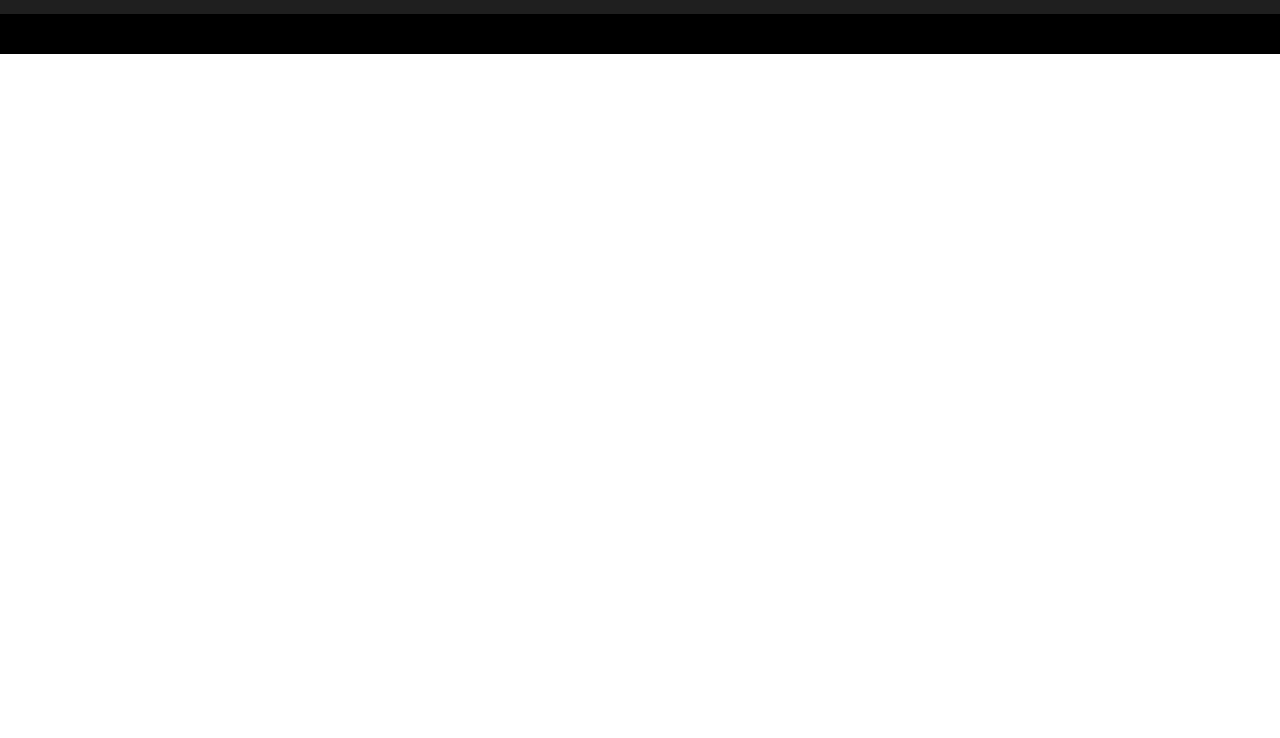
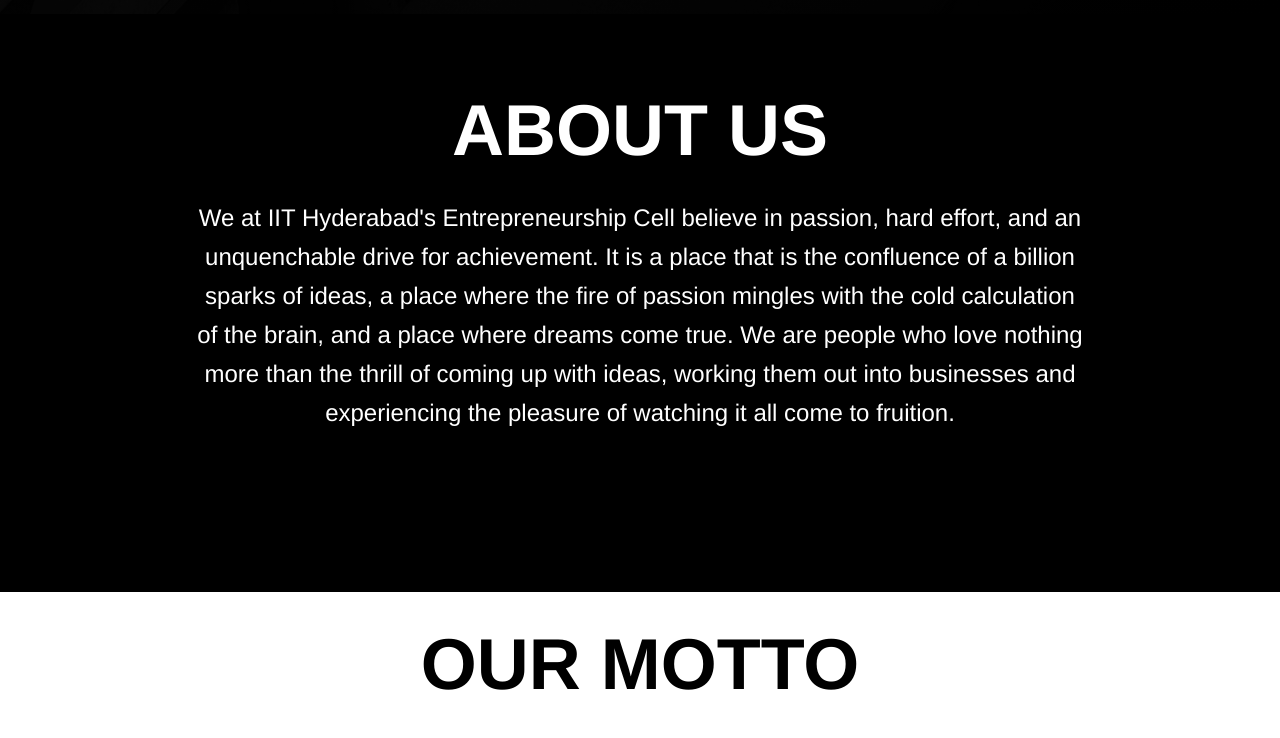
Before and after one commit to E-Cell-IITH/website-2025-26, a Next.js app: page / in a window 1280 px wide. Shown: the part 834-1572 px from the top of the page. Before the commit the page ends 888 px from the top, so only its background shows below. Built offline with nearby package versions, Linux system fonts and the light colour scheme.

Commit message:
resolved all import errors

```diff
--- a/src/app/page.js
+++ b/src/app/page.js
@@ -1,20 +1,20 @@
-import Caution from "./components/Caution";
-import HeroSection from "./components/HeroSection";
-import AboutSection from "./components/AboutSection";
-import OurMotto from "./components/OurMottoSection";
-import VisionSection from "./components/OurVisionSection";
-import Partnership from "./components/EcellPartnership";
-import EventsPage from "./components/EventsSections";
+import Collaborators from "./components/Collaborations";
+import AboutUs from "./components/homeComponents/AboutSection";
+import Caution from "./components/homeComponents/Caution";
+import Partnership from "./components/homeComponents/EcellPartnership";
+import HeroSection from "./components/homeComponents/HeroSection";
+import OurMottoSection from "./components/homeComponents/OurMottoSection";
+import VisionSection from "./components/homeComponents/OurVisionSection";
 import PreviousSpeakers from "./components/Speakers";
-import Collaborators from "./components/Collaborations";
+
 
 export default function Home() {
   return (
     <>
     <Caution />
     <HeroSection />
-    <AboutSection />
-    <OurMotto />
+    <AboutUs />
+    <OurMottoSection />
     <VisionSection />
     <Partnership />
     {/* <EventsPage /> */}
```
